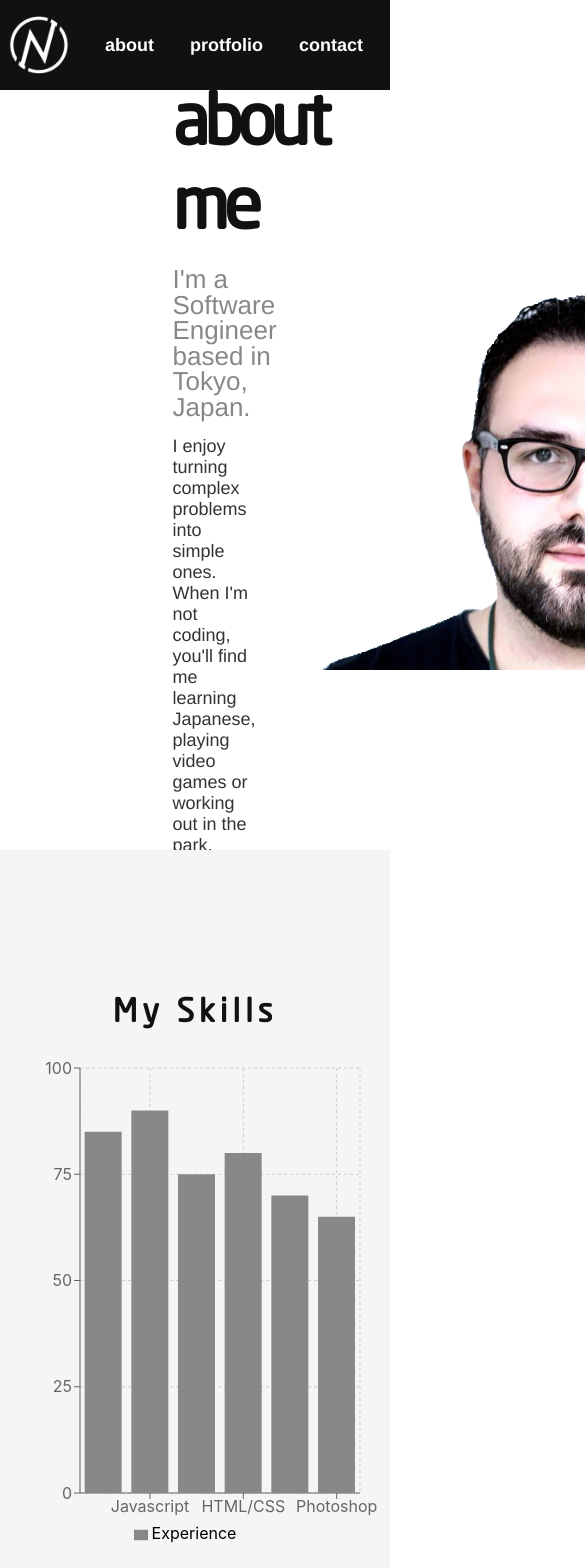
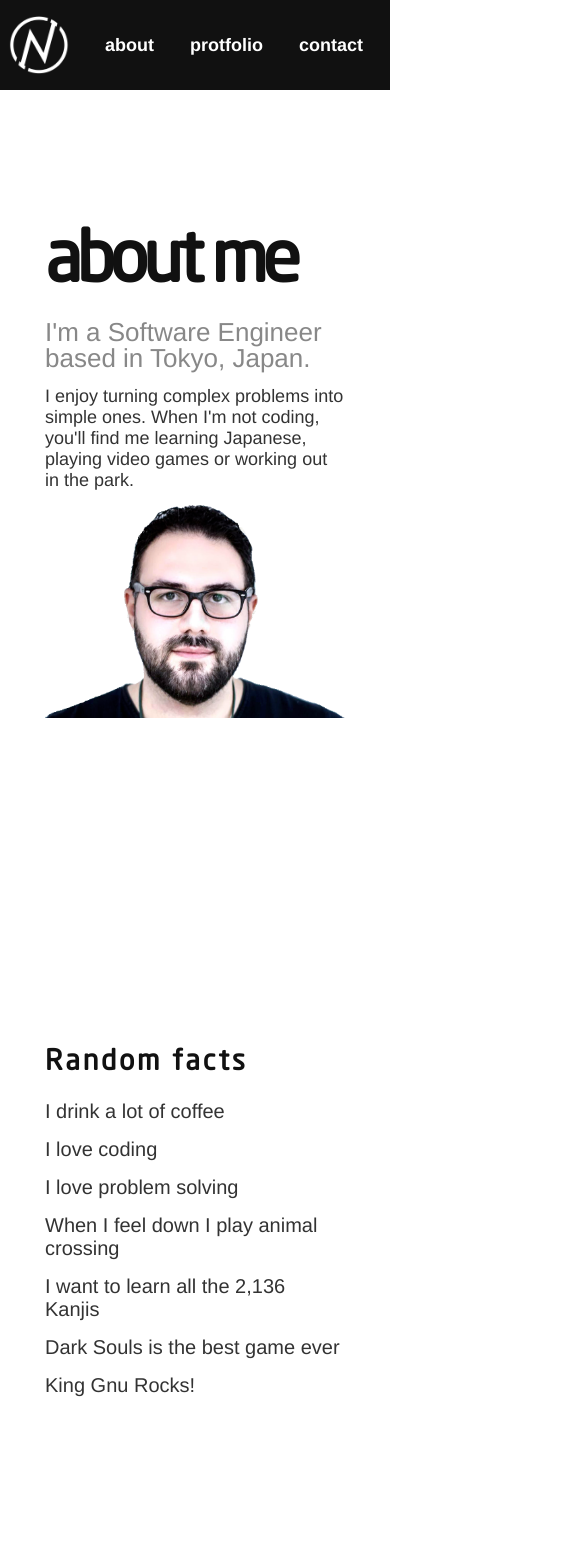
Before and after one commit to nourbalaha/nourbalaha.github.io, a React (Create React App) app: page / in a window 390 px wide. Shown: the top 1568 px of the page, 585 px wide, since content can reach past the window. Built offline with nearby package versions, Linux system fonts and the light colour scheme; a web font is replaced by a local one.

Commit message:
making about page responsive

```diff
--- a/src/pages/About/About.style.scss
+++ b/src/pages/About/About.style.scss
@@ -2,7 +2,7 @@
   display: flex;
   flex-direction: column;
   .about-section {
-    height: 90vh;
+    min-height: 90vh;
     display: flex;
     justify-content: center;
     align-items: center;
@@ -13,8 +13,11 @@
       justify-content: flex-end;
       align-items: flex-start;
       flex-direction: column;
-      padding: 0 150px;
-      width: 50%;
+      //   padding: 0 150px;
+      width: 300px;
+      min-width: 300px;
+      margin-right: 150px;
+      //   width: 50%;
       .left-header {
         font-family: "NeoSansPro-Regular", "Helvetica Neue", Helvetica, Arial,
           Sans-serif;
@@ -44,35 +47,35 @@
       display: flex;
       justify-content: flex-start;
       align-items: flex-start;
-      width: 50%;
+      //   width: 50%;
       .about-image {
-        height: 400px;
+        width: 500px;
       }
     }
   }
   .skills-section {
-    height: 100vh;
+    min-height: 100vh;
     display: flex;
     flex-direction: column;
     justify-content: center;
     align-items: center;
-    background-color: #F5F5F5;
-    h2{
+    background-color: #f5f5f5;
+    h2 {
       font-family: "NeoSansPro-Regular", "Helvetica Neue", Helvetica, Arial,
         Sans-serif;
       font-size: 32px;
       font-weight: 900;
       color: #111111;
-      letter-spacing: .15em;
+      letter-spacing: 0.15em;
       margin-bottom: 15px;
     }
   }
   .facts-section {
-    height: 90vh;
+    min-height: 90vh;
     display: flex;
     justify-content: center;
     align-items: center;
-    background-color: #FFFFFF;
+    background-color: #ffffff;
     .left {
       display: flex;
       flex-direction: column;
@@ -86,16 +89,16 @@
       justify-content: center;
       align-items: flex-start;
       width: 50%;
-        h2{
+      h2 {
         font-family: "NeoSansPro-Regular", "Helvetica Neue", Helvetica, Arial,
           Sans-serif;
         font-size: 28px;
         font-weight: 900;
         color: #111111;
-          letter-spacing: .1em;
+        letter-spacing: 0.1em;
         margin-bottom: 20px;
       }
-        span{
+      span {
         font-size: 20px;
         font-family: "ProximaNova-Regular", "Helvetica Neue", Helvetica, Arial,
           Sans-serif;
@@ -104,4 +107,58 @@
       }
     }
   }
+  @media screen and (max-width: 1024px) {
+    .about-section {
+      margin: 0;
+      flex-direction: column;
+      .left {
+        margin-right: 0;
       }
+      .right {
+        .about-image {
+          width: 450px;
+        }
+      }
+    }
+  }
+  @media screen and (max-width: 768px) {
+    .about-section {
+      .right {
+        .about-image {
+          width: 300px;
+        }
+      }
+    }
+    .skills-section {
+        display: none;
+    }
+    .facts-section {
+      flex-direction: column;
+      .left {
+        display: none;
+      }
+      .right{
+          width: 300px;
+      }
+    }
+  }
+  @media screen and (max-width: 320px) {
+    .about-section{
+        .left {
+            width: 280px;
+            min-width: 280px;
+            .left-header {
+              font-family: "NeoSansPro-Regular", "Helvetica Neue", Helvetica, Arial,
+                Sans-serif;
+              font-size: 48px;
+            }
+            .left-title {
+              font-size: 22px;
+            }
+            .left-text {
+              font-size: 16px;
+            }
+          }
+    }
+  }
+}
```
Lines whose indentation alone changed are shown as unchanged.
